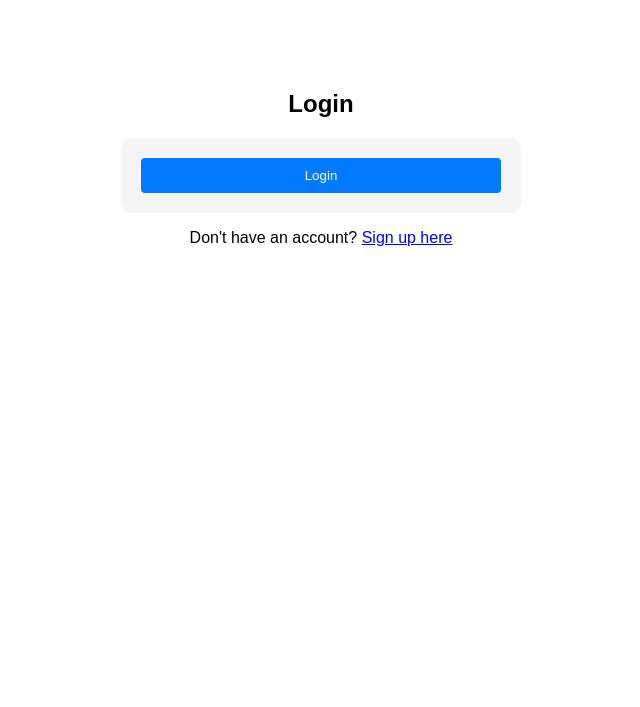
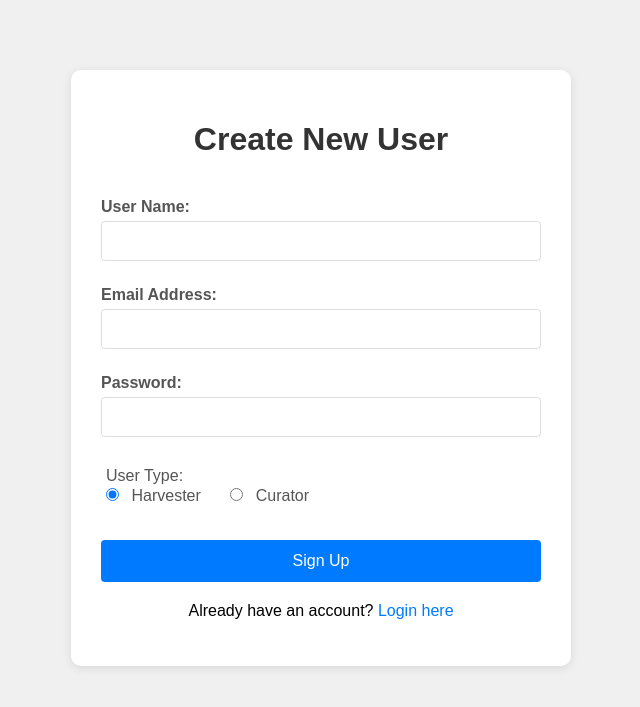
Before and after one commit to jhuang165/data136-hw4, a Django app: page /app/new/ in a window 1280 px wide. Shown: the top 707 px of the page, without its empty margins (319-959 px from the left). Run offline with Django 5.2, Linux system fonts and the light colour scheme.

Commit message:
fixed issues2

```diff
--- a/uncommondata/core/templates/uncommondata/new_user.html
+++ b/uncommondata/core/templates/uncommondata/new_user.html
@@ -1,51 +1,127 @@
-{% extends 'uncommondata/base.html' %}
-
-{% block title %}Sign Up - Uncommon Data{% endblock %}
-
-{% block content %}
+<!DOCTYPE html>
+<html>
+<head>
+    <title>Sign Up - Uncommon Data</title>
+    <style>
+        body {
+            font-family: Arial, sans-serif;
+            max-width: 500px;
+            margin: 50px auto;
+            padding: 20px;
+            background-color: #f0f0f0;
+        }
+        .container {
+            background-color: white;
+            padding: 30px;
+            border-radius: 10px;
+            box-shadow: 0 2px 10px rgba(0,0,0,0.1);
+        }
+        h1 {
+            text-align: center;
+            color: #333;
+            margin-bottom: 30px;
+        }
+        form {
+            display: flex;
+            flex-direction: column;
+        }
+        label {
+            margin: 10px 0 5px;
+            color: #555;
+            font-weight: bold;
+        }
+        input[type="text"],
+        input[type="email"],
+        input[type="password"] {
+            padding: 10px;
+            margin-bottom: 15px;
+            border: 1px solid #ddd;
+            border-radius: 4px;
+            font-size: 16px;
+        }
+        .radio-group {
+            margin: 15px 0;
+        }
+        .radio-group label {
+            display: inline;
+            font-weight: normal;
+            margin: 0 20px 0 5px;
+        }
+        button {
+            background-color: #007bff;
+            color: white;
+            padding: 12px;
+            border: none;
+            border-radius: 4px;
+            font-size: 16px;
+            cursor: pointer;
+            margin-top: 20px;
+        }
+        button:hover {
+            background-color: #0056b3;
+        }
+        .message {
+            margin-top: 20px;
+            padding: 10px;
+            border-radius: 4px;
+            display: none;
+        }
+        .success {
+            background-color: #d4edda;
+            color: #155724;
+            border: 1px solid #c3e6cb;
+        }
+        .error {
+            background-color: #f8d7da;
+            color: #721c24;
+            border: 1px solid #f5c6cb;
+        }
+        .nav-link {
+            text-align: center;
+            margin-top: 20px;
+        }
+        .nav-link a {
+            color: #007bff;
+            text-decoration: none;
+        }
+        .nav-link a:hover {
+            text-decoration: underline;
+        }
+    </style>
+</head>
+<body>
     <div class="container">
         <h1>Create New User</h1>
 
-    <form id="signupForm" style="max-width: 400px; margin: 0 auto; text-align: left;">
+        <form id="signupForm" action="/app/api/createUser/" method="POST">
             {% csrf_token %}
 
-        <div style="margin-bottom: 15px;">
-            <label for="user_name" style="display: block; margin-bottom: 5px;">Username:</label>
-            <input type="text" id="user_name" name="user_name" required
-                   style="width: 100%; padding: 8px; border: 1px solid #ddd; border-radius: 4px;">
-        </div>
+            <label for="user_name">User Name:</label>
+            <input type="text" id="user_name" name="user_name" required>
 
-        <div style="margin-bottom: 15px;">
-            <label for="email" style="display: block; margin-bottom: 5px;">Email Address:</label>
-            <input type="email" id="email" name="email" required
-                   style="width: 100%; padding: 8px; border: 1px solid #ddd; border-radius: 4px;">
-        </div>
+            <label for="email">Email Address:</label>
+            <input type="email" id="email" name="email" required>
 
-        <div style="margin-bottom: 15px;">
-            <label for="password" style="display: block; margin-bottom: 5px;">Password:</label>
-            <input type="password" id="password" name="password" required
-                   style="width: 100%; padding: 8px; border: 1px solid #ddd; border-radius: 4px;">
-        </div>
+            <label for="password">Password:</label>
+            <input type="password" id="password" name="password" required>
 
-        <div style="margin-bottom: 20px;">
-            <label style="display: block; margin-bottom: 5px;">User Type:</label>
-            <div>
+            <div class="radio-group">
+                <label>User Type:</label><br>
                 <input type="radio" id="harvester" name="is_curator" value="0" checked>
                 <label for="harvester">Harvester</label>
-            </div>
-            <div>
+
                 <input type="radio" id="curator" name="is_curator" value="1">
                 <label for="curator">Curator</label>
             </div>
-        </div>
 
-        <button type="submit" id="submitBtn"
-                style="background-color: #007bff; color: white; padding: 10px 20px; border: none; border-radius: 4px; cursor: pointer; width: 100%;">
-            Sign Up
-        </button>
+            <button type="submit">Sign Up</button>
         </form>
 
-    <div id="message" style="margin-top: 20px; padding: 10px; display: none;"></div>
+        <div id="message" class="message"></div>
+
+        <div class="nav-link">
+            <p>Already have an account? <a href="{% url 'login' %}">Login here</a></p>
+        </div>
     </div>
 
     <script>
@@ -54,7 +130,7 @@ document.getElementById('signupForm').addEventListener('submit', function(e) {
 
         const formData = new FormData(this);
         const messageDiv = document.getElementById('message');
-    const submitBtn = document.getElementById('submitBtn');
+        const submitBtn = this.querySelector('button[type="submit"]');
 
         // Disable button to prevent double submission
         submitBtn.disabled = true;
@@ -72,7 +148,8 @@ document.getElementById('signupForm').addEventListener('submit', function(e) {
 
             if (response.status === 201) {
                 return response.text().then(text => {
-                messageDiv.innerHTML = '<div style="color: green; background-color: #d4edda; padding: 10px; border-radius: 4px;">✓ ' + text + '</div>';
+                    messageDiv.className = 'message success';
+                    messageDiv.innerHTML = '✓ ' + text + ' - Redirecting to home page...';
                     // Redirect to home page after 2 seconds
                     setTimeout(() => {
                         window.location.href = '/';
@@ -80,15 +157,18 @@ document.getElementById('signupForm').addEventListener('submit', function(e) {
                 });
             } else if (response.status === 400) {
                 return response.text().then(text => {
-                messageDiv.innerHTML = '<div style="color: red; background-color: #f8d7da; padding: 10px; border-radius: 4px;">✗ ' + text + '</div>';
+                    messageDiv.className = 'message error';
+                    messageDiv.innerHTML = '✗ ' + text;
                 });
             } else {
-            messageDiv.innerHTML = '<div style="color: red; background-color: #f8d7da; padding: 10px; border-radius: 4px;">✗ An error occurred. Please try again.</div>';
+                messageDiv.className = 'message error';
+                messageDiv.innerHTML = '✗ An error occurred. Please try again.';
             }
         })
         .catch(error => {
             messageDiv.style.display = 'block';
-        messageDiv.innerHTML = '<div style="color: red; background-color: #f8d7da; padding: 10px; border-radius: 4px;">✗ Network error. Please try again.</div>';
+            messageDiv.className = 'message error';
+            messageDiv.innerHTML = '✗ Network error. Please try again.';
         })
         .finally(() => {
             submitBtn.disabled = false;
@@ -96,4 +176,5 @@ document.getElementById('signupForm').addEventListener('submit', function(e) {
         });
     });
     </script>
-{% endblock %}
+</body>
+</html>
--- a/uncommondata/core/views.py
+++ b/uncommondata/core/views.py
@@ -42,6 +42,9 @@ def new_user_form(request):
     Only accepts GET requests, returns 405 for other methods
     """
     return render(request, 'uncommondata/new_user.html')
+
+def new_user_form_method_not_allowed(request):
+    return HttpResponseNotAllowed(['GET'])
 
 @require_http_methods(["POST"])
 def create_user_api(request):
```
Also changed, not shown: uncommondata/core/templates/uncommondata/index.html (+31 -11 lines). Lines whose indentation alone changed are shown as unchanged.
